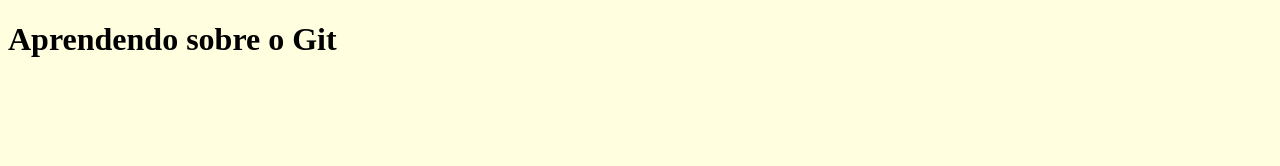
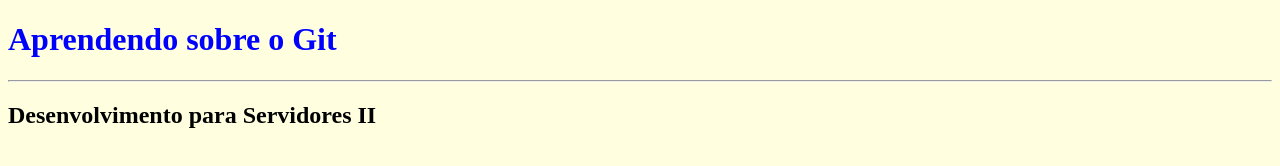
Before and after one commit to jhenifferpereira/intro-git, a plain HTML site: page index.html in a window 1280 px wide. Drawn offline with Linux system fonts and the light colour scheme.

Commit message:
Second Commit!

```diff
--- a/index.html
+++ b/index.html
@@ -10,6 +10,8 @@
 <body>
     <div>
         <h1>Aprendendo sobre o Git</h1>
+        <hr>
+        <h2>Desenvolvimento para Servidores II</h2>
 
     </div>
 
--- a/style.css
+++ b/style.css
@@ -1,3 +1,7 @@
 body{
     background-color: lightyellow;
 }
+
+h1{
+    color: blue;
+}
```
